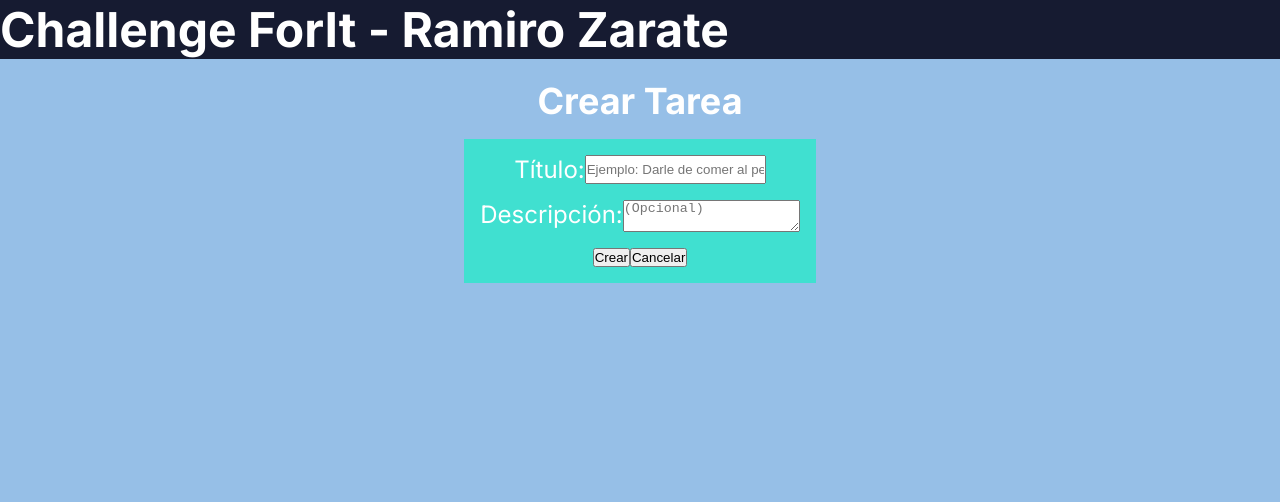
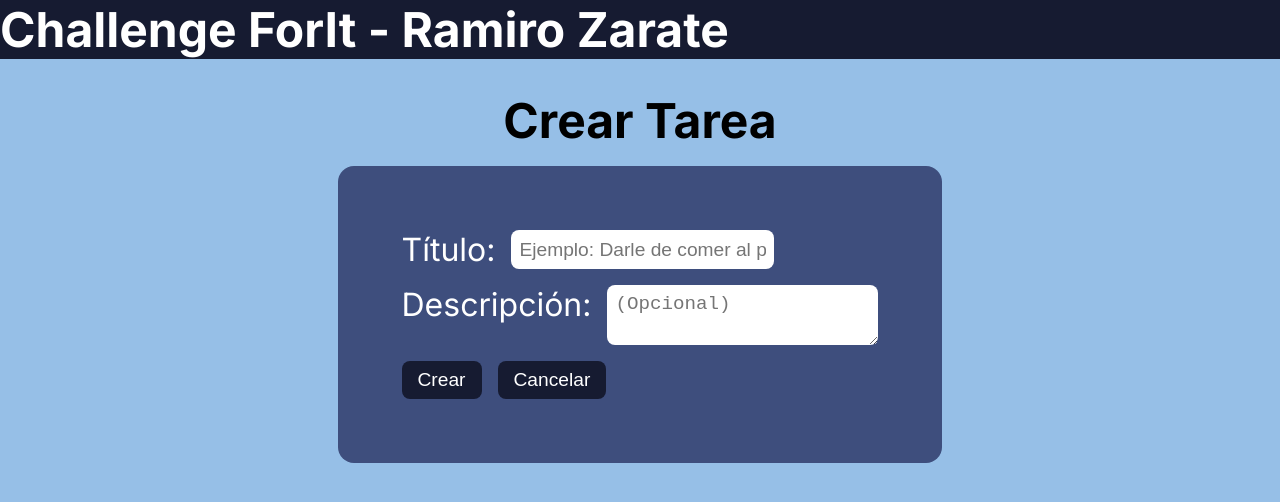
Before and after one commit to Ramiro-Zarate/Challenge-ForIT, a React (Vite) app in the folder frontend/: page /add in a window 1280 px wide. Shown: the top 502 px of the page. Built offline with nearby package versions, Linux system fonts and the light colour scheme.

Commit message:
reafactor: TaskForm css

```diff
--- a/frontend/src/components/TaskForm.jsx
+++ b/frontend/src/components/TaskForm.jsx
@@ -67,8 +67,8 @@ export function TaskForm() {
             <h2>{isEditing ? 'Editar Tarea' : 'Crear Tarea'}</h2>
             <form onSubmit={handleSubmit} className={styles.taskForm}>
                 <div className={styles.formTitle}>
-                    <label>Título:</label>
-                    <input
+                    <label>Título: </label>
+                    <input className={styles.formInput}
                         type="text"
                         name="title"
                         value={task.title}
@@ -78,8 +78,8 @@ export function TaskForm() {
                     />
                 </div>
                 <div className={styles.formDescription}>
-                    <label>Descripción:</label>
-                    <textarea
+                    <label>Descripción: </label>
+                    <textarea className={styles.formInput}
                         name="description"
                         value={task.description}
                         onChange={handleChange}
@@ -87,10 +87,10 @@ export function TaskForm() {
                     />
                 </div>
                 <div className={styles.formActions}>
-                    <button type="submit">
+                    <button type="submit" className={styles.formButton}>
                         {isEditing ? 'Editar' : 'Crear'}
                     </button>
-                    <button type="button" onClick={() => navigate('/')}>
+                    <button type="button" onClick={() => navigate('/')} className={styles.formButton}>
                         Cancelar
                     </button>
                 </div>
--- a/frontend/src/components/TaskForm.module.css
+++ b/frontend/src/components/TaskForm.module.css
@@ -2,13 +2,23 @@
     display: flex;
     flex-direction: column;
     align-items: center;
-    padding: 20px;
+    padding: 2rem;
+
+    h2{
+        font-size: 3rem;
+        color: var(--black);
+    }
 }
 
 .taskForm{
-    background-color: turquoise;
+    background-color: #3e4e7d;
+    display: flex;
+    flex-direction: column;
+    align-items: flex-start;
     margin-block: 1rem;
-    padding: 1rem;
+    padding: 4rem;
+    font-size: 2rem;
+    border-radius: 1rem;
 }
 
 .formTitle{
@@ -23,7 +33,25 @@
     margin-bottom: 1rem;
 }
 
+.formInput{
+    margin-left: 1rem;
+    padding: 0.5rem;
+    border-radius: 0.5rem;
+    border: none;
+    font-size: 1.2rem;
+}
+
 .formActions{
     display: flex;
     justify-content: center;
+    gap: 1rem;
 }
+.formButton{
+    background-color: var(--primary-color);
+    color: var(--text-color);
+    font-size: 1.2rem;
+    border: none;
+    padding: 0.5rem 1rem;
+    border-radius: 0.5rem;
+    cursor: pointer;
+}
```
